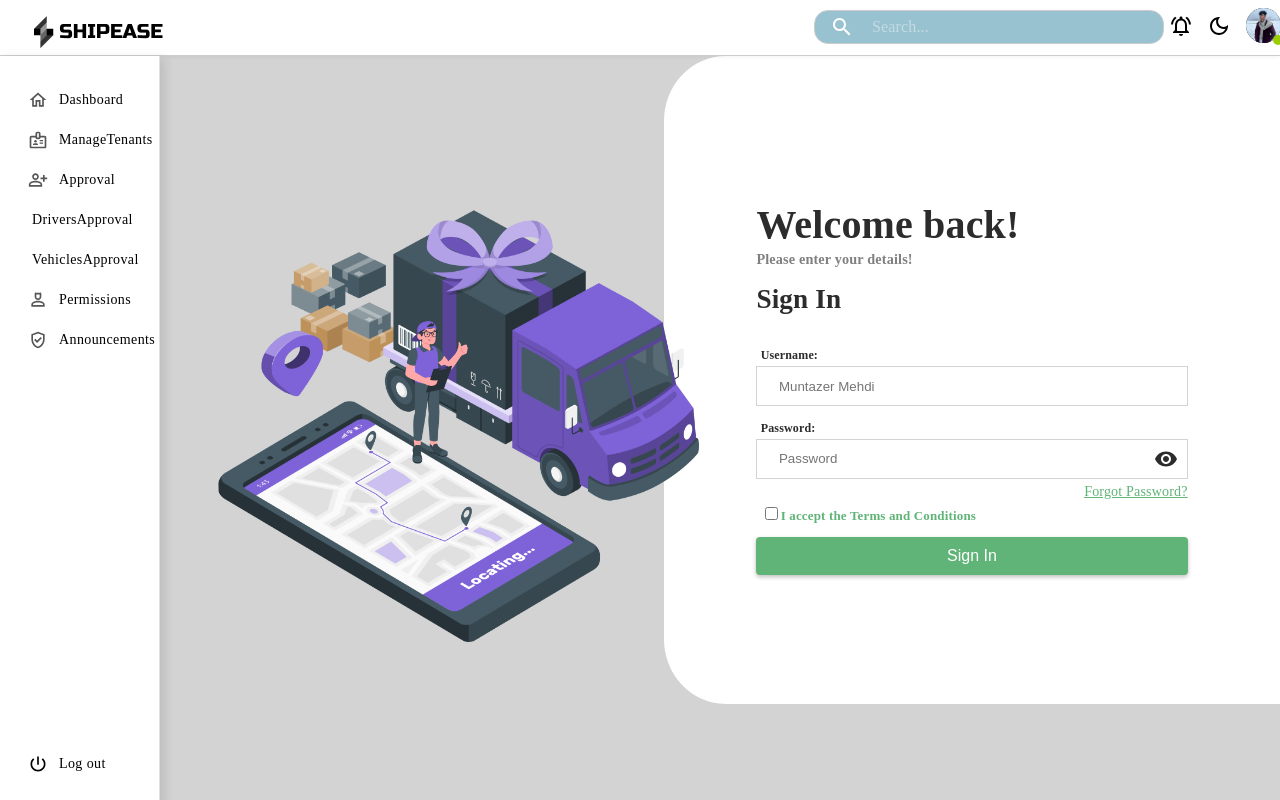
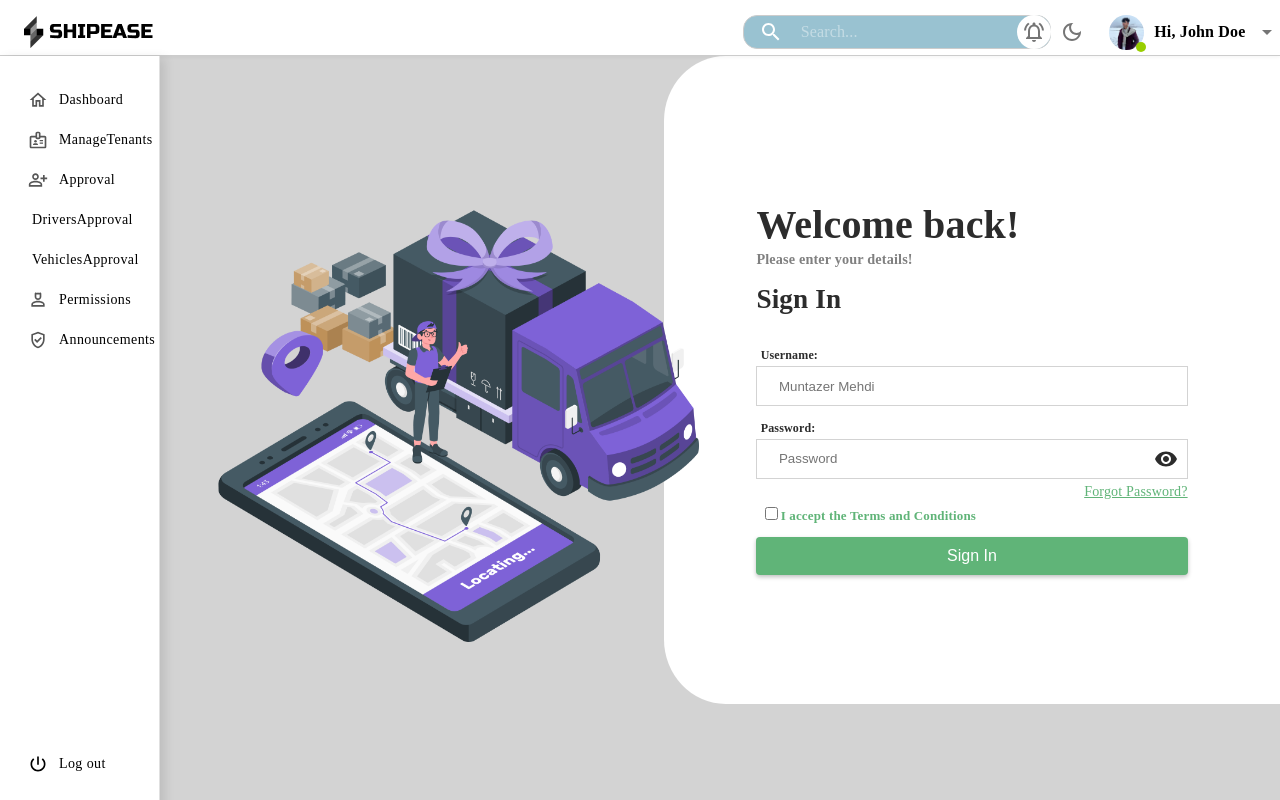
Before and after one commit to Final-Year-Project-ShipEase/shipease-frontend, a React (Create React App) app: page / in a window 1280 px wide. Built offline with nearby package versions, Linux system fonts and the light colour scheme.

Commit message:
FYP-26 Navbar Color and Position Fixes

```diff
--- a/src/App.js
+++ b/src/App.js
@@ -25,10 +25,7 @@ const App = () => {
                 <Route path="dashboard" element={<AdminDashboard />} />
                 <Route path="managetenants" element={<ManageTenants />} />
                 <Route path="driversapproval" element={<DriversApproval />} />
-                <Route
-                  path="vehiclesapproval"
-                  element={<VehiclesApproval />}
-                />
+                <Route path="vehiclesapproval" element={<VehiclesApproval />} />
                 <Route path="permissions" element={<Permissions />} />
                 <Route path="announcements" element={<Announcements />} />
               </Route>
--- a/src/admin/components/navbar/config.js
+++ b/src/admin/components/navbar/config.js
@@ -2,7 +2,7 @@ export const appBarStyles = {
   background: '#FFF',
   boxShadow: '0px 1px 4px 0px rgba(0, 0, 0, 0.05)',
   borderBottom: '1px solid #ccc',
-  height: '7vh',
+  height: { md: '7vh', xs: '12vh', sm: '10vh' },
   display: 'flex',
   position: 'fixed',
   py: 'auto',
--- a/src/admin/components/navbar/navbar.jsx
+++ b/src/admin/components/navbar/navbar.jsx
@@ -1,6 +1,6 @@
 import React from 'react';
 import { useTheme } from '@mui/material/styles';
-import { AppBar, Box, Toolbar } from '@mui/material';
+import { AppBar, Box, Toolbar, Grid } from '@mui/material';
 import { appBarStyles } from './config.js';
 import UserInfo from './userInfo';
 import InputBase from '@mui/material/InputBase';
@@ -8,29 +8,16 @@ import SearchIcon from '@mui/icons-material/Search';
 
 const Navbar = () => {
   const theme = useTheme();
+
   return (
-                  <Box
-                    sx={{
-                      backgroundColor: '#ffffff',
-                    }}
-                  >
     <AppBar position="fixed" elevation={3} sx={appBarStyles}>
       <Toolbar>
+        <Grid container alignItems="center">
+          <Grid item xs={12} sm={4} md={7}>
             <Box
               sx={{
                 display: 'flex',
-                            justifyContent: 'space-between',
-                            alignItems: 'center',
-                            width: '100%',
-                          }}
-                        >
-                          <Box
-                            sx={{
-                              display: 'flex',
-                              alignItems: 'center',
-                              justifyContent: 'center',
-                              paddingLeft: '10px',
-                              paddingRight: '10px',
+                alignItems: 'left',
               }}
             >
               <img
@@ -38,12 +25,13 @@ const theme = useTheme();
                 alt="ShipEase-logo"
               />
             </Box>
-
+          </Grid>
+          <Grid item xs={12} sm={4} md={3}>
             <Box
               sx={{
                 display: 'flex',
-                              alignItems: 'left', // Aligns the content to the right
-                              marginLeft: '640px',
+                alignItems: 'right ',
+                justifyContent: 'center',
               }}
             >
               <InputBase
@@ -52,8 +40,7 @@ const theme = useTheme();
                   borderRadius: '14px',
                   backgroundColor: theme.palette.buttonSidebar.main,
                   paddingLeft: '15px',
-                                marginTop: '-3%',
-                                width: '350px',
+                  width: '100%',
                   color: theme.palette.buttonSidebar.ColorActiveHover,
                 }}
                 placeholder="Search..."
@@ -68,20 +55,21 @@ const theme = useTheme();
                 }
               />
             </Box>
+          </Grid>
+          <Grid item xs={12} sm={4} md={2}>
             <Box
               sx={{
                 display: 'flex',
                 alignItems: 'center',
                 justifyContent: 'center',
-                              marginTop: '-1%',
               }}
             >
               <UserInfo />
             </Box>
-                        </Box>
+          </Grid>
+        </Grid>
       </Toolbar>
     </AppBar>
-                  </Box>
   );
 };
 
--- a/src/admin/components/navbar/userInfo.jsx
+++ b/src/admin/components/navbar/userInfo.jsx
@@ -1,10 +1,16 @@
 import React, { useState } from 'react';
-import { Box, IconButton, Menu, MenuItem, Typography } from '@mui/material';
+import {
+  Box,
+  IconButton,
+  Menu,
+  MenuItem,
+  Typography,
+  useTheme,
+} from '@mui/material';
 import ArrowDropDownOutlinedIcon from '@mui/icons-material/ArrowDropDownOutlined';
 import image from '../../../icons/image.png';
 import NotificationsActiveOutlinedIcon from '@mui/icons-material/NotificationsActiveOutlined';
 import DarkModeOutlinedIcon from '@mui/icons-material/DarkModeOutlined';
-
 
 const imageStyles = { width: '35px', height: '35px', borderRadius: '50%' };
 const onlineDotStyles = {
@@ -21,10 +27,10 @@ const onlineDotStyles = {
 };
 
 const UserInfo = () => {
-
   const [name, setName] = useState('John Doe');
   const [isOnline, setIsOnline] = useState(true);
   const [anchorEl, setAnchorEl] = useState(null);
+  const theme = useTheme();
 
   const handleClick = (event) => {
     event.stopPropagation();
@@ -70,13 +76,13 @@ const UserInfo = () => {
           size="small"
           sx={{
             display: 'flex',
-            backgroundColor: 'white',
+            backgroundColor: theme.palette.primary.white,
             mr: '4px',
           }}
         >
           <NotificationsActiveOutlinedIcon
             sx={{
-              color: 'black',
+              color: theme.palette.primary.black,
             }}
           />
         </IconButton>
@@ -84,13 +90,13 @@ const UserInfo = () => {
           size="small"
           sx={{
             display: 'flex',
-            backgroundColor: 'white',
+            backgroundColor: theme.palette.primary.white,
             mr: '10px',
           }}
         >
           <DarkModeOutlinedIcon
             sx={{
-              color: 'black',
+              color: theme.palette.primary.black,
             }}
           />
         </IconButton>
@@ -101,6 +107,14 @@ const UserInfo = () => {
             display: 'flex',
             alignItems: 'center',
             gap: '10px',
+            width: '100%',
+            height: '100%',
+            padding: '0px 10px',
+            borderRadius: '10px',
+            cursor: 'pointer',
+            ':hover': {
+              backgroundColor: theme.palette.buttons.navHover,
+            },
           }}
           aria-controls={menuId}
           aria-haspopup="true"
@@ -112,7 +126,7 @@ const UserInfo = () => {
               sx={{
                 padding: 0,
                 borderRadius: '50%',
-                backgroundColor: '#000000',
+                backgroundColor: theme.palette.primary.black,
                 display: 'flex',
                 justifyContent: 'center',
                 alignItems: 'center',
@@ -140,6 +154,7 @@ const UserInfo = () => {
                 whiteSpace: 'nowrap',
                 overflow: 'hidden',
                 textOverflow: 'ellipsis',
+                cursor: 'pointer',
               }}
             >
               Hi, {name}
@@ -149,13 +164,11 @@ const UserInfo = () => {
                 fontWeight: 'bold',
                 fontSize: '12px',
                 color: '#000000',
-
                 whiteSpace: 'nowrap',
                 overflow: 'hidden',
                 textOverflow: 'ellipsis',
               }}
-            >
-            </Typography>
+            ></Typography>
           </Box>
           <Box
             sx={{
@@ -179,7 +192,7 @@ const UserInfo = () => {
             >
               <ArrowDropDownOutlinedIcon
                 sx={{
-                  color: '#000000',
+                  color: theme.palette.primary.black,
                 }}
               />
             </IconButton>
--- a/src/admin/components/sidebar/navItems.jsx
+++ b/src/admin/components/sidebar/navItems.jsx
@@ -4,7 +4,6 @@ import Person4OutlinedIcon from '@mui/icons-material/Person4Outlined';
 import BadgeOutlinedIcon from '@mui/icons-material/BadgeOutlined';
 import GppGoodOutlinedIcon from '@mui/icons-material/GppGoodOutlined';
 const NavigationItems = [
-
   {
     name: 'Dashboard',
     link: '/dashboard',
@@ -39,4 +38,4 @@ const NavigationItems = [
   },
 ];
 
-  export default NavigationItems;
+export default NavigationItems;
--- a/src/admin/pages/driversApproval/pageHeader.jsx
+++ b/src/admin/pages/driversApproval/pageHeader.jsx
@@ -12,7 +12,6 @@ import {
 import SearchOutlinedIcon from '@mui/icons-material/SearchOutlined';
 import { useNavigate } from 'react-router-dom';
 import HeaderButton from '../../../commons/buttons/headerButton';
-
 
 const PageHeader = () => {
   const [Driver, setDriver] = React.useState('');
--- a/src/admin/pages/manageTenants/manageTenants.jsx
+++ b/src/admin/pages/manageTenants/manageTenants.jsx
@@ -3,7 +3,7 @@ import React from 'react';
 const ManageTenants = () => {
   return (
     <div>
-    <h1>Manage Tenants</h1>
+      <h1>Manage Tenants</h1>
     </div>
   );
 };
--- a/src/theme.js
+++ b/src/theme.js
@@ -4,16 +4,19 @@ const theme = createTheme({
     primary: {
       main: '#7E62D7',
       text: '#fff',
+      white: 'white',
+      blacl: 'black',
     },
     secondary: {
       main: '#60B478',
-      hover: "#509664",
+      hover: '#509664',
     },
     buttons: {
       main: '#FFFFFF',
       text: '#121212',
       solidText: '#000000',
-      boxShadow: "0px 2px 4px rgba(0, 0, 0, 0.25)"
+      boxShadow: '0px 2px 4px rgba(0, 0, 0, 0.25)',
+      navHover: '#F5F5F5',
     },
     shadows: {
       customButton1: `0 1px 1px 0 rgba(0, 0, 0, 0.12), 0 0 0 1px rgba(103, 110, 118, 0.16), 0 2px 5px 0 rgba(103, 110, 118, 0.08)`,
@@ -25,7 +28,7 @@ const theme = createTheme({
       border: '#000000',
     },
     buttonSidebar: {
-      main:  'rgba(0, 102, 140, 0.4)',
+      main: 'rgba(0, 102, 140, 0.4)',
       ColorActive: 'black',
       ColorActiveHover: 'white',
       BackgroundColorActive: 'transparent',
@@ -34,12 +37,12 @@ const theme = createTheme({
       borderright: '4px solid rgba(0, 102, 140, 1)',
       sidebarshadow: '5px 2px 10px rgba(0, 0, 0, 0.1)',
     },
-    page:{
+    page: {
       main: 'lightgray',
       form: 'white',
       h5: 'gray',
-      border: "1px solid lightgrey"
-    }
+      border: '1px solid lightgrey',
+    },
   },
   typography: {
     allVariants: {
```
Also changed, not shown: src/admin/components/sidebar/sidebar.jsx (+16 -10 lines), src/admin/pages/driversApproval/components/table/table.jsx (+7 -2 lines), src/admin/pages/signin/signin.jsx (+143 -42 lines). Lines whose indentation alone changed are shown as unchanged.
